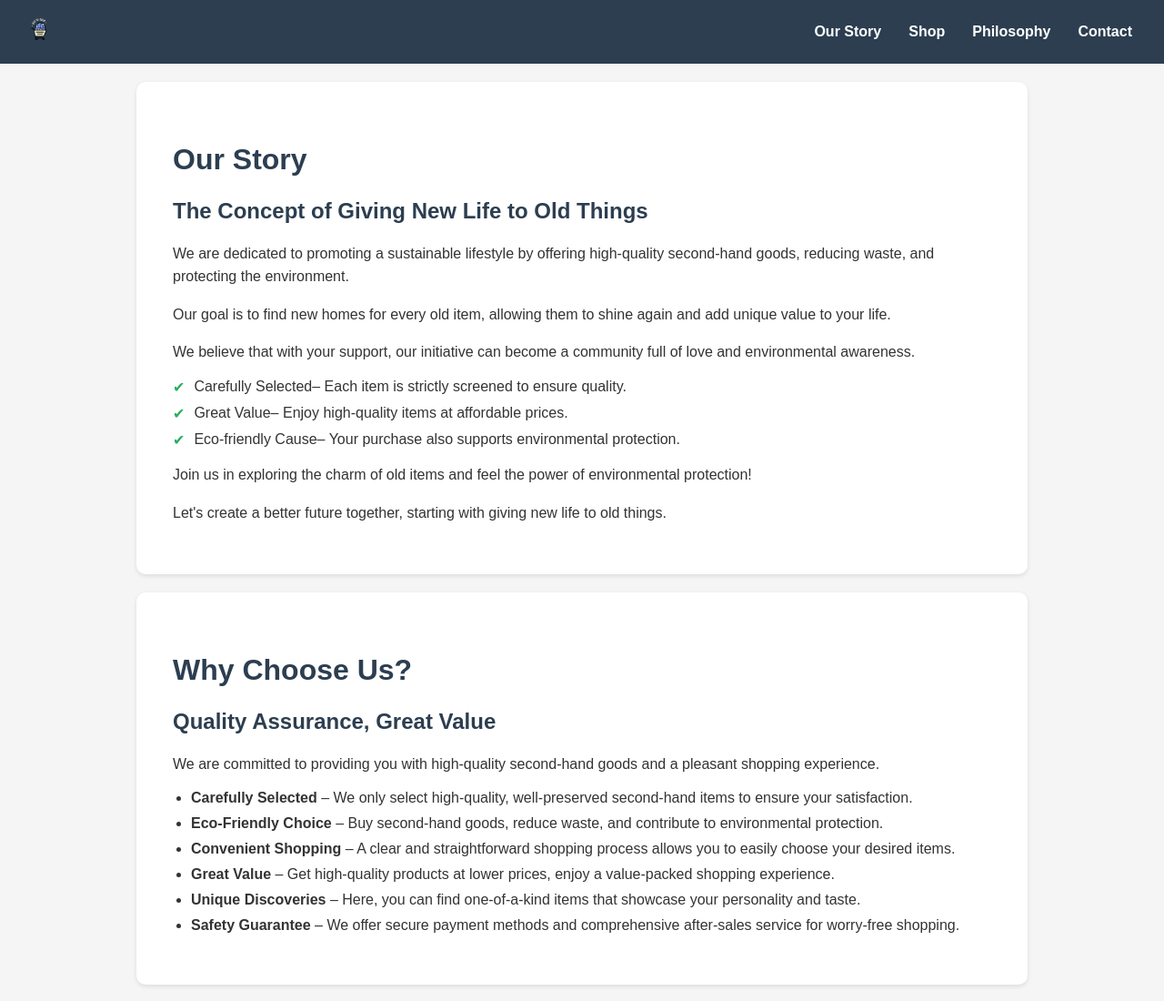
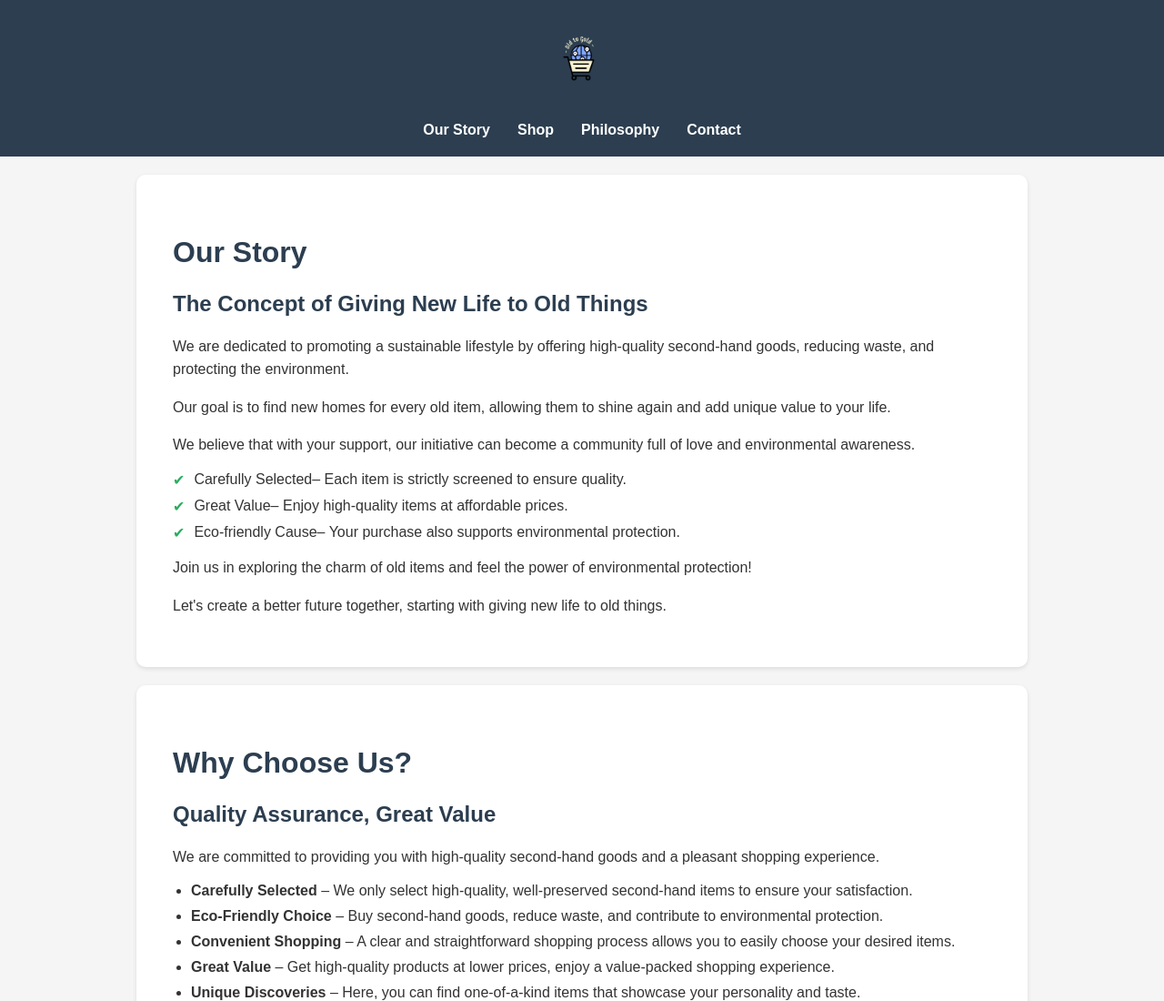
Before and after one commit to Davide1022/Thrifttopia, a plain HTML site: page index.html in a window 1280 px wide. Shown: the top 1100 px of the page at 91% size. Drawn offline with Linux system fonts and the light colour scheme.

Commit message:
index.html

```diff
--- a/index.html
+++ b/index.html
@@ -17,15 +17,13 @@
     header {
       background-color: #2c3e50;
       color: white;
-      padding: 10px 20px;
-      display: flex;
-      align-items: center;
-      justify-content: space-between;
+      padding: 20px 0;
+      text-align: center; /* 居中对齐 */
     }
 
     header img.logo {
-      height: 50px;
-      width: auto;
+      height: 100px; /* 放大2倍，原来为50px */
+      width: auto; /* 保持宽高比例 */
     }
 
     nav ul {
@@ -33,6 +31,8 @@
       padding: 0;
       margin: 0;
       display: flex;
+      justify-content: center; /* 菜单居中 */
+      margin-top: 10px;
     }
 
     nav ul li {
```
